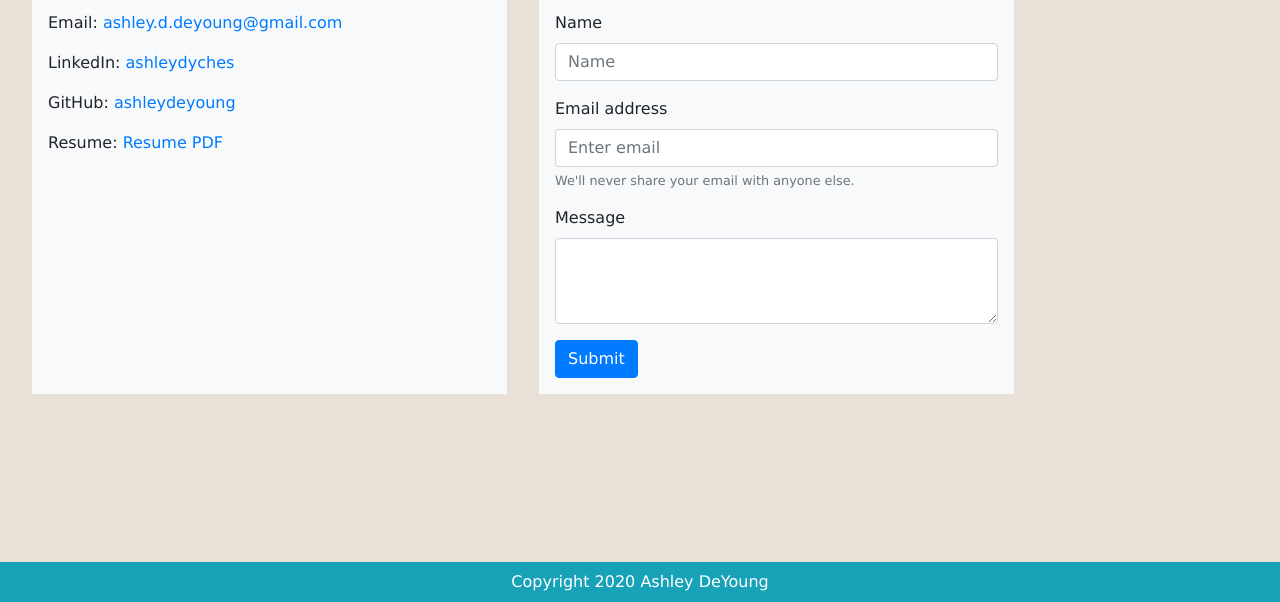
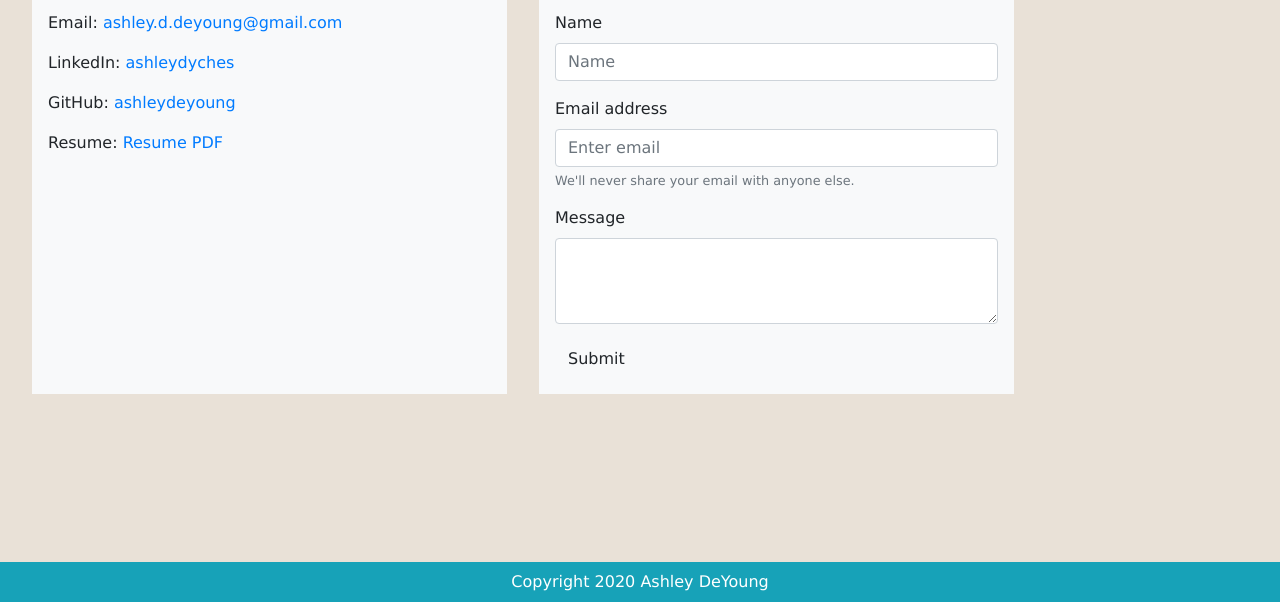
Before and after one commit to ashleydeyoung/ashleydeyoung.github.io, a plain HTML site: page contact.html in a window 1280 px wide. Shown: the part 198-800 px from the top of the page. Drawn offline with nearby package versions, Linux system fonts and the light colour scheme.

Commit message:
README edits

```diff
--- a/contact.html
+++ b/contact.html
@@ -102,7 +102,7 @@
               </div>
               <!--submit button-->
               <div>
-                <button type="submit" class="btn btn-primary">Submit</button>
+                <button type="submit" class="btn btn-bg">Submit</button>
               </div>
             </form>
           </div>
```
Also changed, not shown: assets/images/portfolio.png (added), 1 other file.
